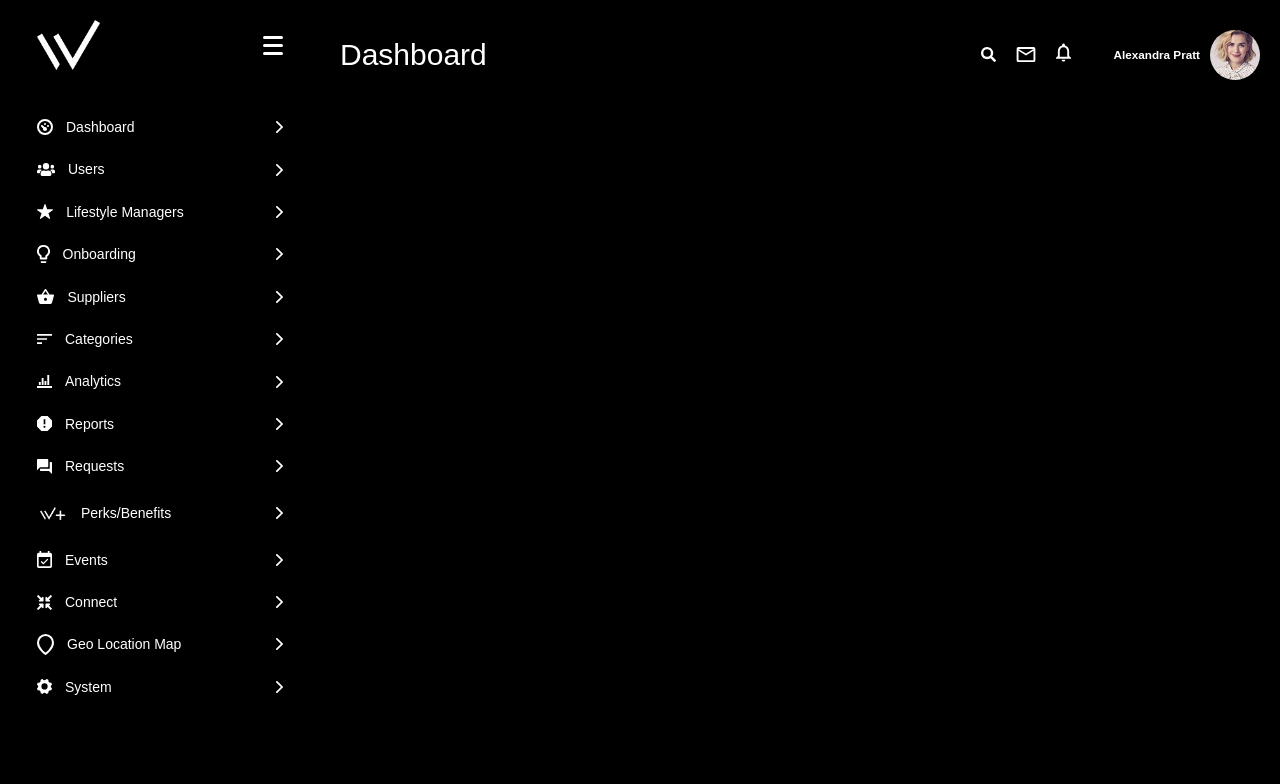
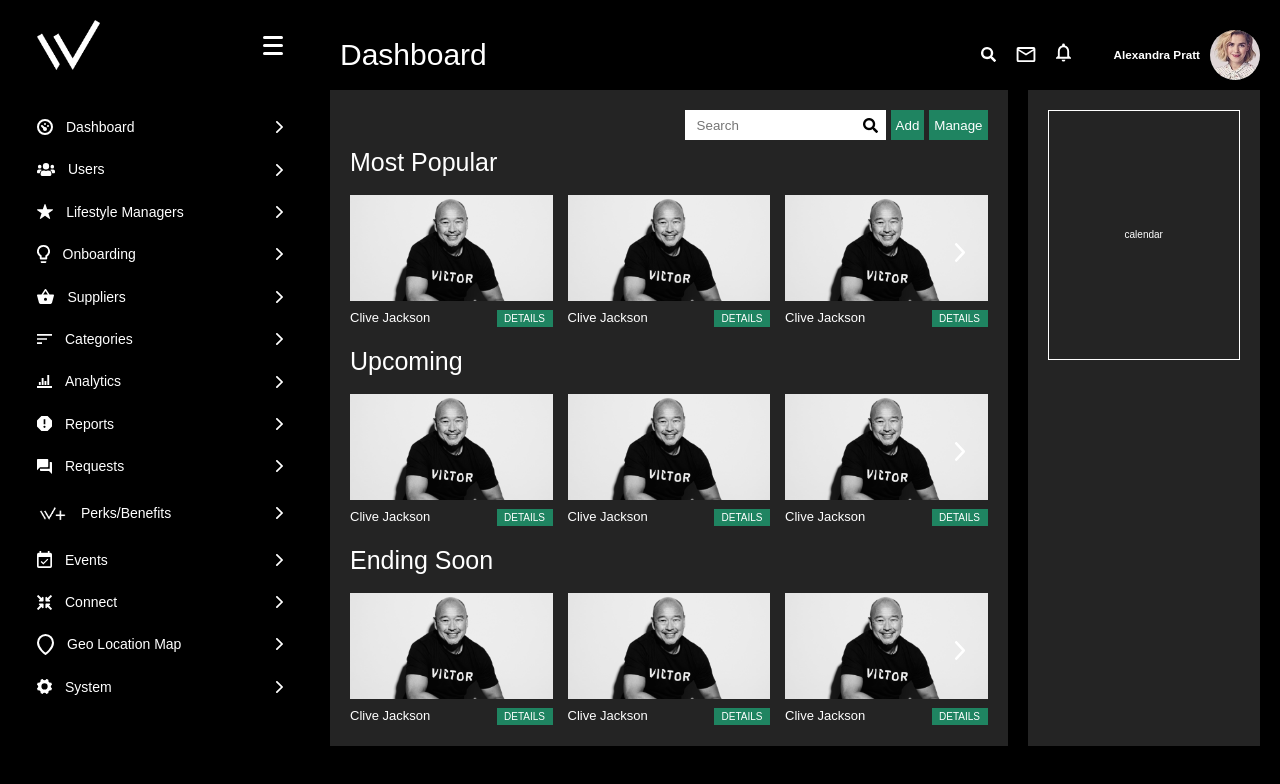
Before and after one commit to Khandaker007/wimb-AP, a React (Vite) app: page /connect in a window 1280 px wide. Shown: the top 784 px of the page. Built offline with nearby package versions, Linux system fonts and the light colour scheme.

Commit message:
3 Pages Done
Event Page (Modified)
Connect Page (New)
Perks or Benefits Page (New)

```diff
--- a/src/App.jsx
+++ b/src/App.jsx
@@ -13,6 +13,9 @@ import RestaurantModule from "./pages/restaurant-module/restaurant-module.compon
 import LifeStyleManagers from "./pages/lifestyle-managers/lifestyle-managers.component";
 import Events from './pages/events/events.component';
 import SupplierRestaurent from './pages/supplier-restaurent/supplier-restaurent.component'
+import Connect from './pages/connect/connect.component';
+import PerksOrBenefits from './pages/perks-or-benefits/perks-or-benefits.component';
+
 
 import './App.scss'
 
@@ -33,6 +36,8 @@ function App() {
               <Route path='/restaurant' component={RestaurantModule}/>
               <Route path='/lifestyle-managers' component={LifeStyleManagers} />
               <Route path='/events' component={Events} />
+              <Route path='/connect' component={Connect} />
+              <Route path='/perks-or-benefits' component={PerksOrBenefits} />
               <Route path='/restaurant-module' component={RestaurantModule}/>
             </Switch>
         </div>
--- a/src/components/item-wrapper/item-wrapper.component.jsx
+++ b/src/components/item-wrapper/item-wrapper.component.jsx
@@ -7,13 +7,13 @@ import arrowRight from '../../assets/icon/icon-arrow-right.svg'
 import './item-wrapper.style.scss'
 import '../../sass/typography.scss'
 
-const ItemWrapper = ({heading}) => (
+const ItemWrapper = ({heading, image, item}) => (
     <div className="item-wrapper">
         <h2 className='heading-2 pb-2'>{heading}</h2>
         <div className="items">
-            <Item itemName='Sushi Masterclass'/>
-            <Item itemName='Sushi Masterclass'/>
-            <Item itemName='Sushi Masterclass'/>
+            <Item itemName={item} image={image}/>
+            <Item itemName={item} image={image}/>
+            <Item itemName={item} image={image}/>
             <button className="swipe-btn">
                 <img src={arrowRight} alt="arrow icon" />
             </button>
--- a/src/components/item/item.component.jsx
+++ b/src/components/item/item.component.jsx
@@ -5,9 +5,9 @@ import "./item.style.scss";
 // IMAGES
 import SushiMasterClass from '../../assets/image/shushi-masterclass.png';
 
-const Item = ({itemName}) => (
+const Item = ({itemName, image}) => (
     <div className="item">
-        <img src={SushiMasterClass} alt="sushi-master-class" className="item__image" />
+        <img src={image} alt="sushi-master-class" className="item__image" />
         <div className="title-btn-wrapper">
             <span className="item-title">{itemName}</span>
             <button className="item-btn">DETAILS</button>
--- /dev/null
+++ b/src/pages/connect/connect.component.jsx
@@ -0,0 +1,34 @@
+import React from 'react';
+
+import "./connect.style.scss";
+
+// COMPONENTS
+import SearchBox from '../../components/search-box/search-box.component';
+import ItemWrapper from '../../components/item-wrapper/item-wrapper.component';
+
+// IMAGES
+import CliveJackson from '../../assets/image/clive-jackson.png';
+
+const Connect = () => (
+    <div className="connect">
+        <div className="connect__main">
+            <div className="connect__main--header">
+                <SearchBox/>
+                <button className='connect__main--btn'>Add</button>
+                <button className='connect__main--btn'>Manage</button>
+            </div>
+            <div className="connect__main--body">
+                <ItemWrapper heading='Most Popular' item='Clive Jackson' image={CliveJackson} />
+                <ItemWrapper heading='Upcoming' item='Clive Jackson' image={CliveJackson} />
+                <ItemWrapper heading='Ending Soon' item='Clive Jackson' image={CliveJackson} />
+            </div>
+        </div>
+        <div className="connect__calendar">
+            <div className="calendar-component">
+                calendar
+            </div>
+        </div>
+    </div>
+)
+
+export default Connect;
--- /dev/null
+++ b/src/pages/connect/connect.style.scss
@@ -0,0 +1,45 @@
+@import '../../sass/variables.scss';
+@import "../../sass/mixins.scss";
+
+.connect {
+    display: grid;
+    grid-template-columns: [main-start] 1fr [main-end calendar-start] 25% [calendar-end];
+    grid-gap: 2rem;
+
+    &__main {
+        grid-column: main-start / main-end;
+
+        padding: 2rem;
+        background: $color-grey;
+
+        &--header{
+            margin-bottom: 1rem;
+
+            display: flex;
+            justify-content: flex-end;
+            gap: .5rem;
+        }
+        &--btn {
+            background-color: $color-primary;
+            color: $color-white;
+            padding: 0 .5rem;
+            border: none;
+        }
+    }
+    &__calendar{
+        grid-column: calendar-start / calendar-end;
+
+        background: $color-grey;
+        padding: 2rem;
+
+        .calendar-component{
+            border: 1px solid $color-white;
+            height: 25rem;
+
+            display: flex;
+            align-items: center;
+            justify-content: center;
+        }
+    }
+
+}
--- a/src/pages/events/events.component.jsx
+++ b/src/pages/events/events.component.jsx
@@ -5,6 +5,9 @@ import "./events.style.scss";
 // COMPONENTS
 import SearchBox from '../../components/search-box/search-box.component';
 import ItemWrapper from '../../components/item-wrapper/item-wrapper.component';
+
+// IMAGES
+import SushiMasterClass from '../../assets/image/shushi-masterclass.png';
 
 const Events = () => (
     <div className="events">
@@ -15,9 +18,9 @@ const Events = () => (
                 <button className='events__main--btn'>Manage</button>
             </div>
             <div className="events__main--body">
-                <ItemWrapper heading='Most Popular'/>
-                <ItemWrapper heading='Upcoming'/>
-                <ItemWrapper heading='Ending Soon'/>
+                <ItemWrapper heading='Most Popular' item='Shushi Masterclass' image={SushiMasterClass} />
+                <ItemWrapper heading='Upcoming' item='Shushi Masterclass' image={SushiMasterClass} />
+                <ItemWrapper heading='Ending Soon' item='Shushi Masterclass' image={SushiMasterClass} />
             </div>
         </div>
         <div className="events__calendar">
--- /dev/null
+++ b/src/pages/perks-or-benefits/perks-or-benefits.component.jsx
@@ -0,0 +1,34 @@
+import React from 'react';
+
+import "./perks-or-benefits.style.scss";
+
+// COMPONENTS
+import SearchBox from '../../components/search-box/search-box.component';
+import ItemWrapper from '../../components/item-wrapper/item-wrapper.component';
+
+// IMAGES
+import PersonalShopping from '../../assets/image/personal-shopping.png';
+
+const PerksOrBenefits = () => (
+    <div className="perks-or-benefits">
+        <div className="perks-or-benefits__main">
+            <div className="perks-or-benefits__main--header">
+                <SearchBox/>
+                <button className='perks-or-benefits__main--btn'>Add</button>
+                <button className='perks-or-benefits__main--btn'>Manage</button>
+            </div>
+            <div className="perks-or-benefits__main--body">
+                <ItemWrapper heading='Live' item='Personal Shopping' image={PersonalShopping} />
+                <ItemWrapper heading='Draft' item='Personal Shopping' image={PersonalShopping} />
+                <ItemWrapper heading='Archive' item='Personal Shopping' image={PersonalShopping} />
+            </div>
+        </div>
+        <div className="perks-or-benefits__calendar">
+            <div className="calendar-component">
+                calendar
+            </div>
+        </div>
+    </div>
+)
+
+export default PerksOrBenefits;
--- /dev/null
+++ b/src/pages/perks-or-benefits/perks-or-benefits.style.scss
@@ -0,0 +1,45 @@
+@import '../../sass/variables.scss';
+@import "../../sass/mixins.scss";
+
+.perks-or-benefits {
+    display: grid;
+    grid-template-columns: [main-start] 1fr [main-end calendar-start] 25% [calendar-end];
+    grid-gap: 2rem;
+
+    &__main {
+        grid-column: main-start / main-end;
+
+        padding: 2rem;
+        background: $color-grey;
+
+        &--header{
+            margin-bottom: 1rem;
+
+            display: flex;
+            justify-content: flex-end;
+            gap: .5rem;
+        }
+        &--btn {
+            background-color: $color-primary;
+            color: $color-white;
+            padding: 0 .5rem;
+            border: none;
+        }
+    }
+    &__calendar{
+        grid-column: calendar-start / calendar-end;
+
+        background: $color-grey;
+        padding: 2rem;
+
+        .calendar-component{
+            border: 1px solid $color-white;
+            height: 25rem;
+
+            display: flex;
+            align-items: center;
+            justify-content: center;
+        }
+    }
+
+}
```
Also changed, not shown: src/assets/image/clive-jackson.png (added), src/assets/image/personal-shopping.png (added).
